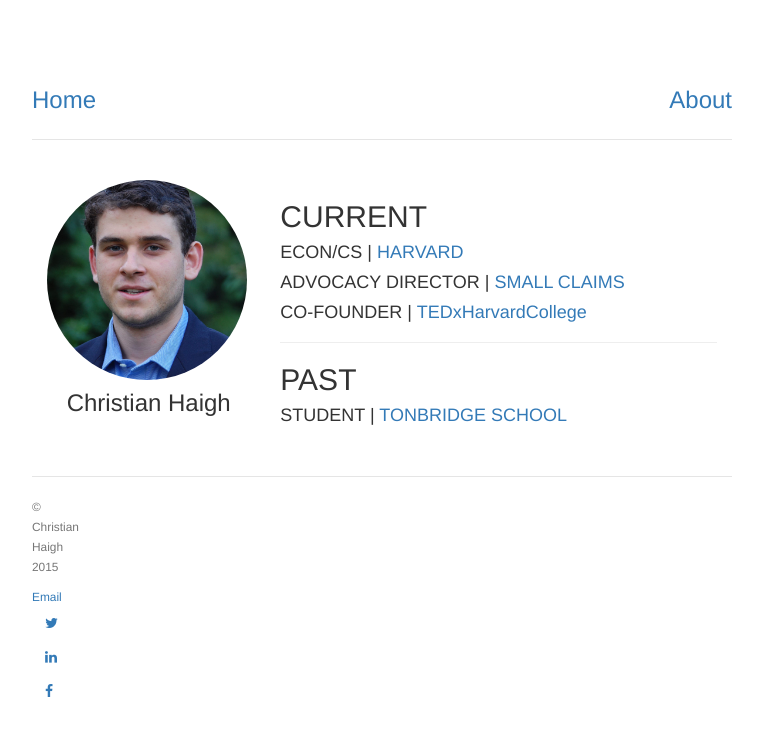
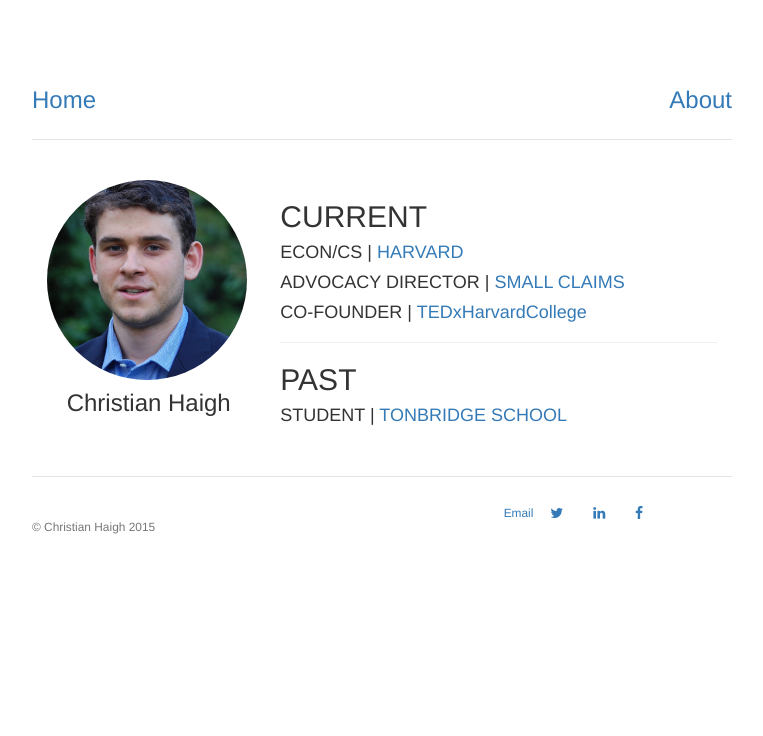
Before and after one commit to christianhaigh/christianhaigh.github.io, a Jekyll site: the page built from index.html, in a window 1280 px wide. Shown: the top 736 px of the page, without its empty margins (258-1021 px from the left). Built offline with Jekyll 4.4.1, drawn with Linux system fonts in a browser that asks for light colours.

Commit message:
Update default.html

```diff
--- a/_layouts/default.html
+++ b/_layouts/default.html
@@ -25,11 +25,10 @@
 
  <div class="footer">
 	<div class="row">
-	  	<div class="col-sm-1">
-	  	<div>
+	  	<div class="col-sm-8">
+	  		&nbsp;
 			<p><small>&copy; Christian Haigh 2015</small></p>
-</div>
-<div>
+		</div>
 	  	<a href="mailto:chaigh@college.harvard.edu"><small>Email</small></a>
 	  	<a class="btn btn-social-icon btn-twitter">
     			<i class="fa fa-twitter"></i>
@@ -40,7 +39,6 @@
 	  	<a class="btn btn-social-icon btn-facebook">
     			<i class="fa fa-facebook"></i>
     		</a>
-    		</div>
 	</div>
   </body>
 </div>
```
